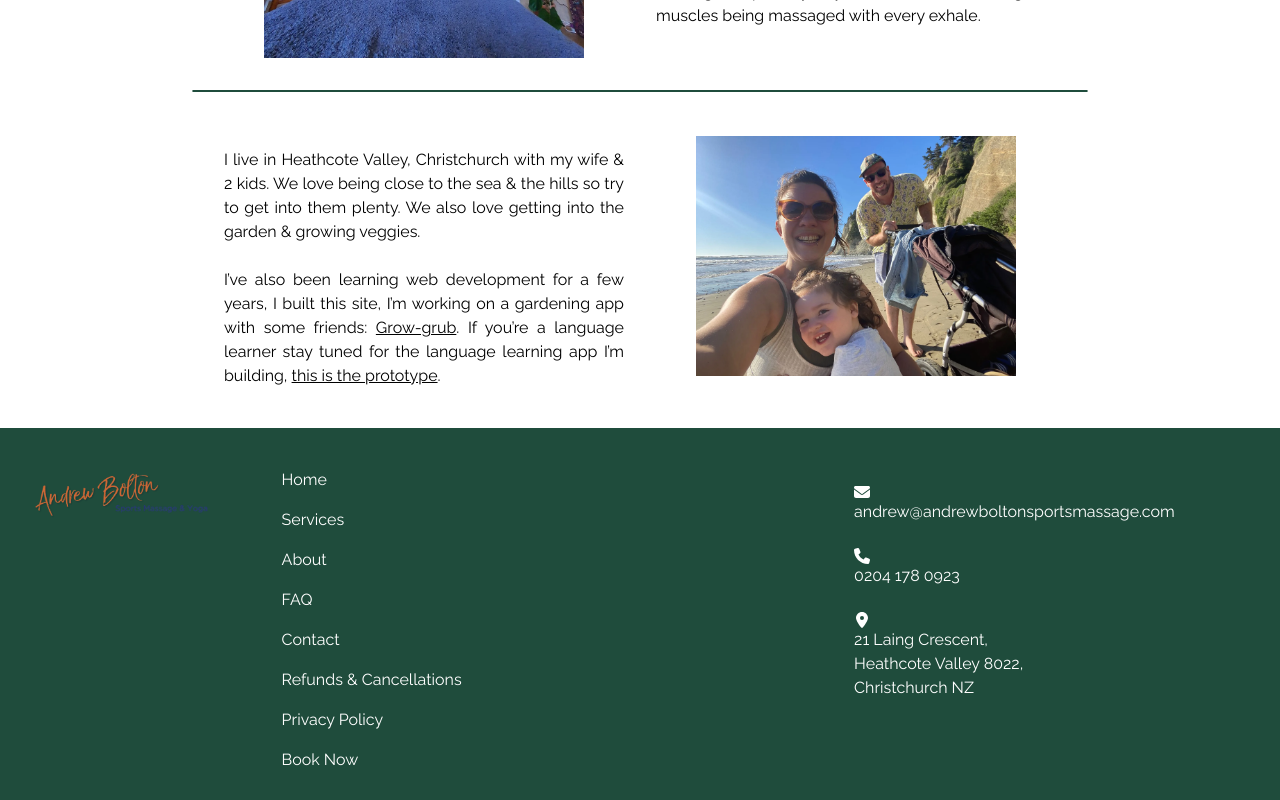
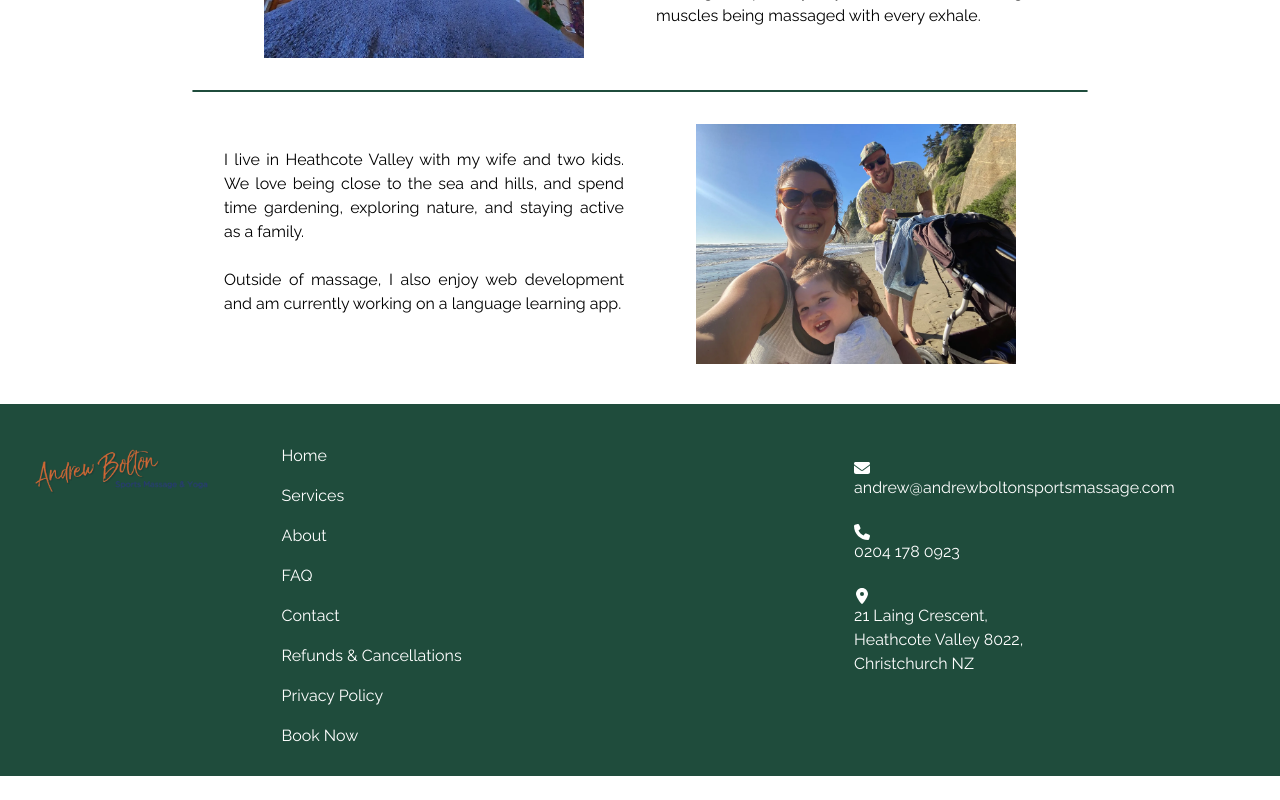
Before and after one commit to andrew-molten/absmassage, a Next.js app: page /about in a window 1280 px wide. Shown: the part 2304-3104 px from the top of the page. After the commit the page ends 3080 px from the top, so only its background shows below. Built offline with nearby package versions, Linux system fonts and the light colour scheme.

Commit message:
add BookNowButton to home page

```diff
--- a/src/app/about/page.tsx
+++ b/src/app/about/page.tsx
@@ -153,31 +153,14 @@ function About() {
 
         <div className="row column-reverse">
           <div className="column">
-            {/* <h2 className=" p-heading text-xl">Movement</h2> */}
             <p>
-              I live in Heathcote Valley, Christchurch with my wife & 2 kids. We
-              love being close to the sea & the hills so try to get into them
-              plenty. We also love getting into the garden & growing veggies.
+              I live in Heathcote Valley with my wife and two kids. We love
+              being close to the sea and hills, and spend time gardening,
+              exploring nature, and staying active as a family.
             </p>
             <p>
-              I’ve also been learning web development for a few years, I built
-              this site, I’m working on a gardening app with some friends:{' '}
-              <a
-                href="https://grow-grub.andrewmolten.com/"
-                className="font-medium underline"
-              >
-                Grow-grub
-              </a>
-              {'. '}
-              If you’re a language learner stay tuned for the language learning
-              app I’m building,{' '}
-              <a
-                href="https://languagebuddy.andrewmolten.com/"
-                className="font-medium underline"
-              >
-                this is the prototype
-              </a>
-              .
+              Outside of massage, I also enjoy web development and am currently
+              working on a language learning app.
             </p>
           </div>
           <div className="column image-column">
--- a/src/app/page.tsx
+++ b/src/app/page.tsx
@@ -73,9 +73,12 @@ export default function Page() {
           sensitivity.
         </p>
 
-        <p>I'm down for a chat or you can sink into silence & relax.</p>
+        <p>
+          I'm happy to chat, but appreciate that you get more from your massage
+          by sinking into your breath & relaxing.
+        </p>
 
-        <BookNowButton className='"book-now-btn"' />
+        <BookNowButton className="book-now-btn" text="Book Your Massage" />
 
         <div className="break-line"></div>
       </div>
--- a/src/components/BookNowButton.tsx
+++ b/src/components/BookNowButton.tsx
@@ -4,9 +4,10 @@ import { useEffect, useState } from 'react'
 
 interface Props {
   className: string
+  text?: string
 }
 
-export default function BookNowButton({ className }: Props) {
+export default function BookNowButton({ className, text }: Props) {
   const [link, setLink] = useState(
     'https://andrew-bolton-massage-and-yoga.cliniko.com/bookings',
   )
@@ -29,7 +30,7 @@ export default function BookNowButton({ className }: Props) {
       rel="noopener noreferrer"
       className={className}
     >
-      Book Now
+      {text ? text : 'Book Now'}
     </a>
   )
 }
```
